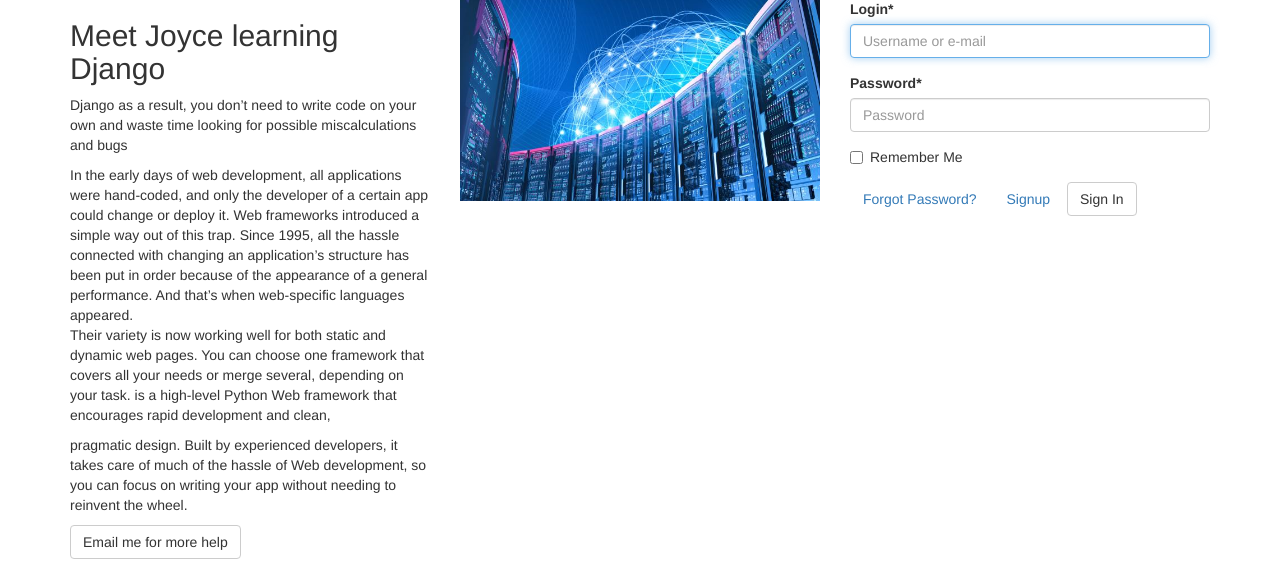
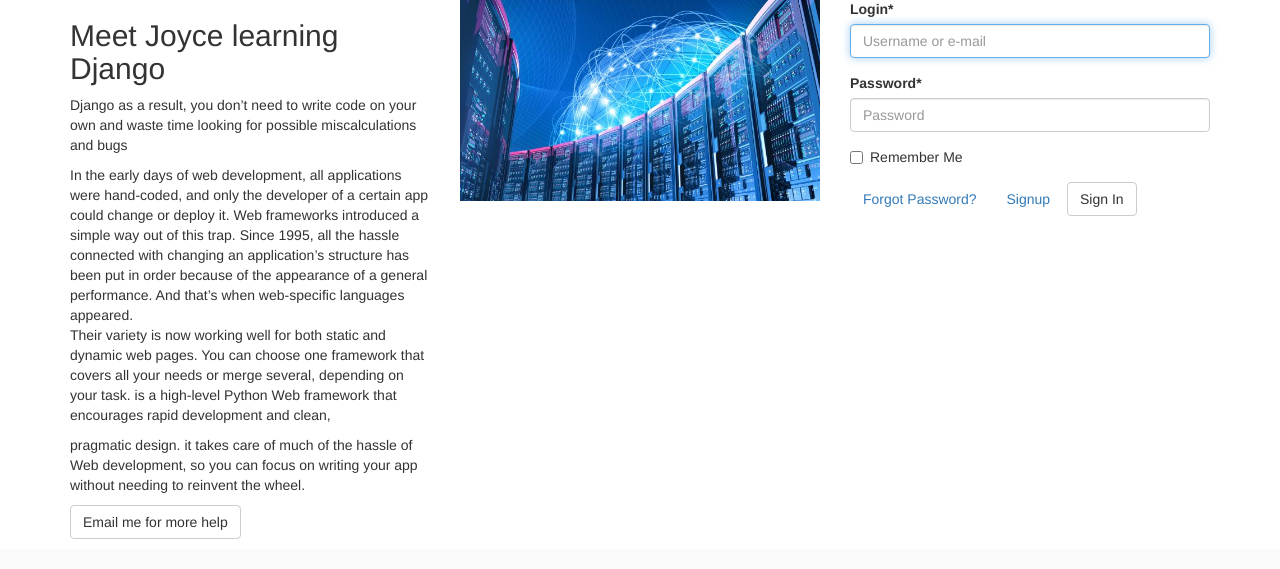
Before and after one commit to henrymbuguak/E-commerce-Site-Created-Using-Django-1.11.1, a Django app: page / in a window 1280 px wide. Shown: the part 500-1069 px from the top of the page. After the commit the page ends 1039 px from the top, so only its background shows below. Run offline with Django 3.2, Linux system fonts and the light colour scheme; some libraries are stand-ins or nearby versions.

Commit message:
New update
Built by experience

```diff
--- a/profiles/templates/home.html
+++ b/profiles/templates/home.html
@@ -30,7 +30,7 @@
                 Their variety is now working well for both static and dynamic web pages.
                 You can choose one framework that covers all your needs or merge several, depending on your task.
                 is a high-level Python Web framework that encourages rapid development and clean,</p>
-                 pragmatic design. Built by experienced developers, it takes care of much of the hassle of
+                 pragmatic design.  it takes care of much of the hassle of
                  Web development, so you can focus on writing your app without needing to reinvent
                  the wheel.</p>
              <p><a href="https://www.djangoproject.com/" role="button" class="btn btn-default">Email me for more help</a></p>
```
